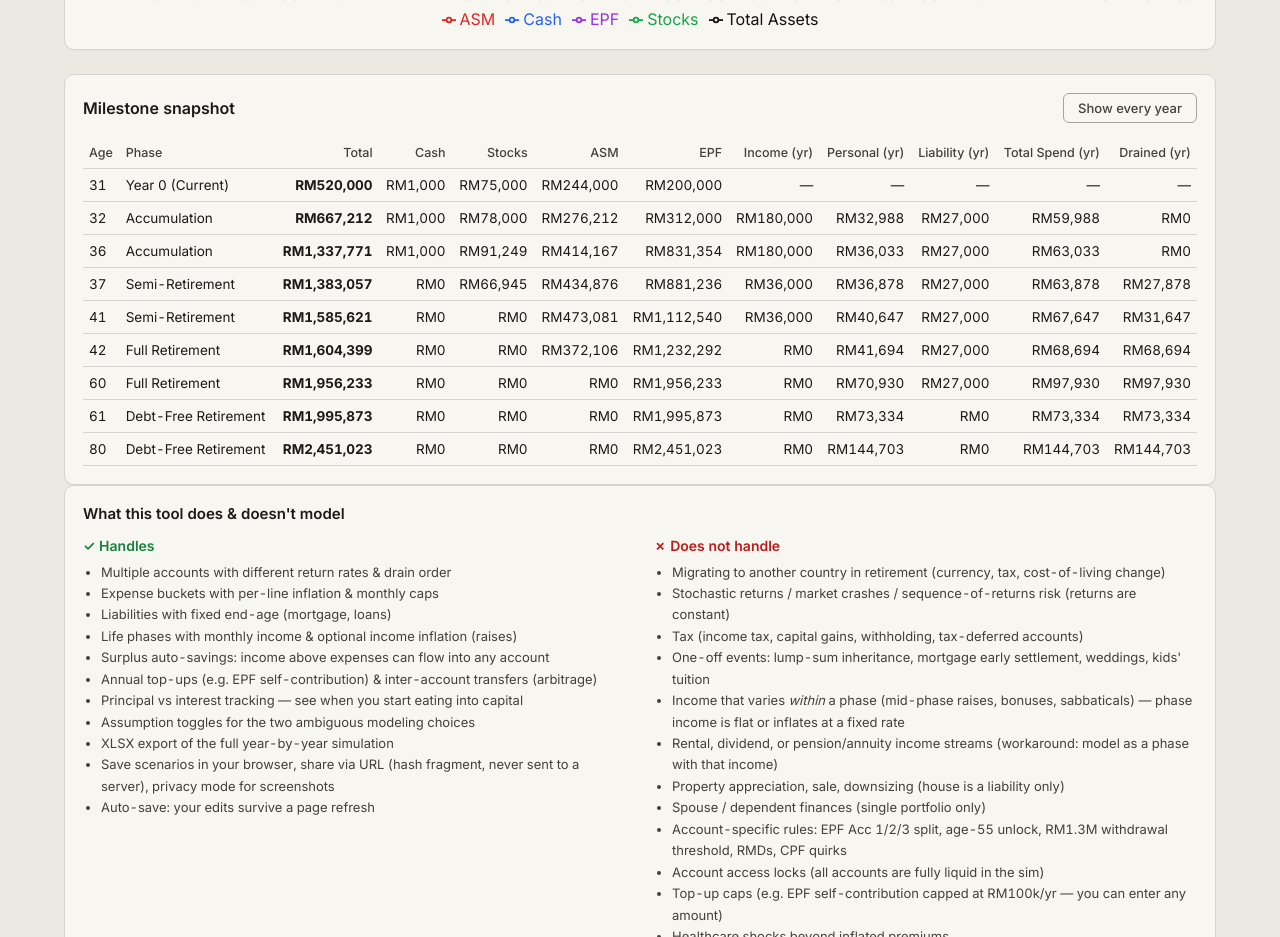
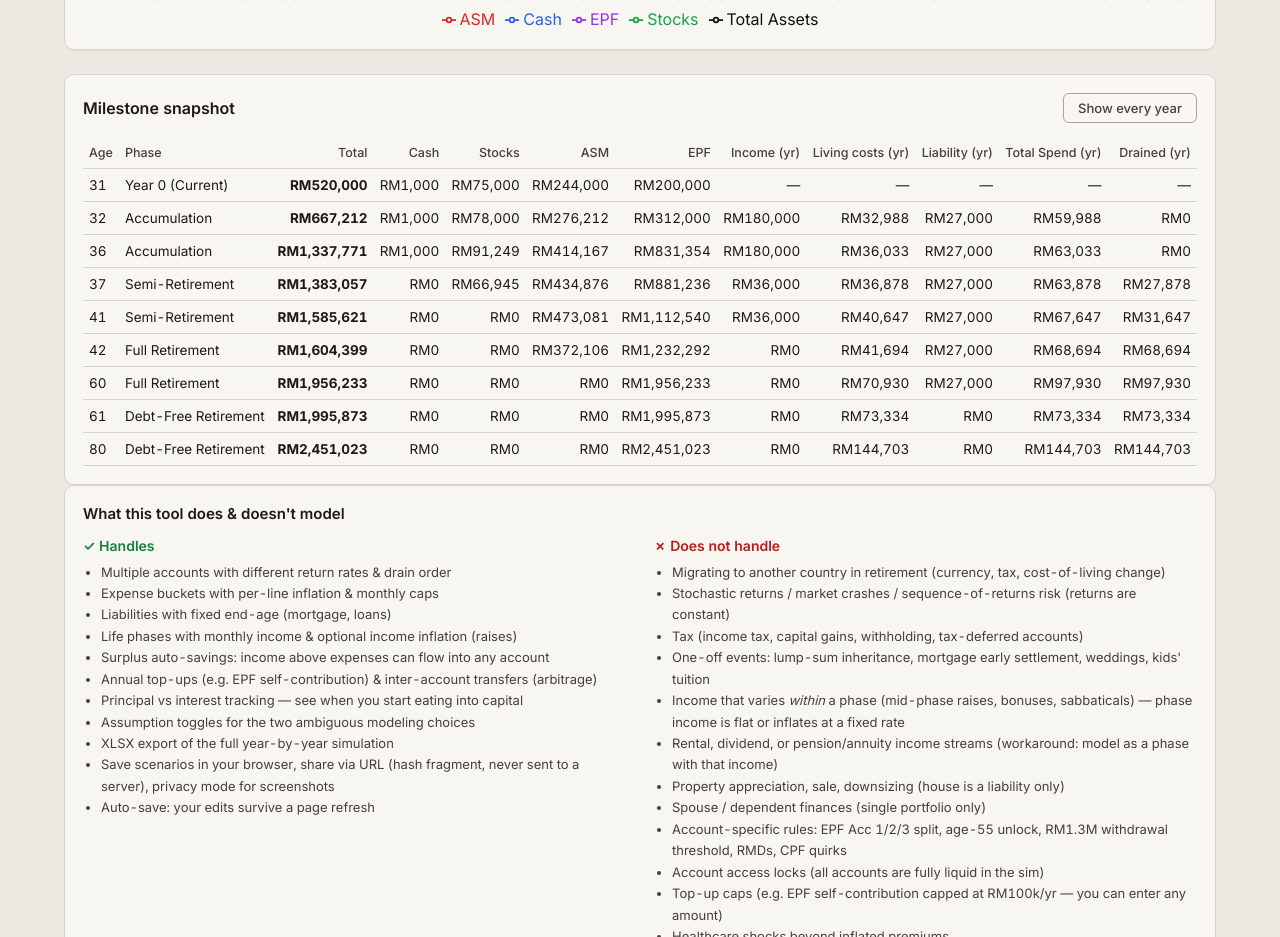
Before and after one commit to jianhanlim/retire-plan, a React (Vite) app: page / in a window 1280 px wide. Shown: the part 1200-2137 px from the top of the page. Built offline with nearby package versions, Linux system fonts and the light colour scheme.

Commit message:
Snapshot: Personal (yr) → Living costs (yr); add header tooltips on flow columns

```diff
--- a/src/App.tsx
+++ b/src/App.tsx
@@ -904,10 +904,10 @@ export default function App() {
                   <th key={a.id} className="num">{a.name}</th>
                 ))}
                 <th className="num">Income (yr)</th>
-                <th className="num">Personal (yr)</th>
-                <th className="num">Liability (yr)</th>
-                <th className="num">Total Spend (yr)</th>
-                <th className="num">Drained (yr)</th>
+                <th className="num" title="Sum of your personal expenses (food, insurance, etc.) for that year — excludes liabilities">Living costs (yr)</th>
+                <th className="num" title="Liability payments (mortgage, loans) for that year">Liability (yr)</th>
+                <th className="num" title="Living costs + Liability">Total Spend (yr)</th>
+                <th className="num" title="What the portfolio actually paid out (= Total Spend − Income, or less if portfolio empties)">Drained (yr)</th>
               </tr>
             </thead>
             <tbody>
```
